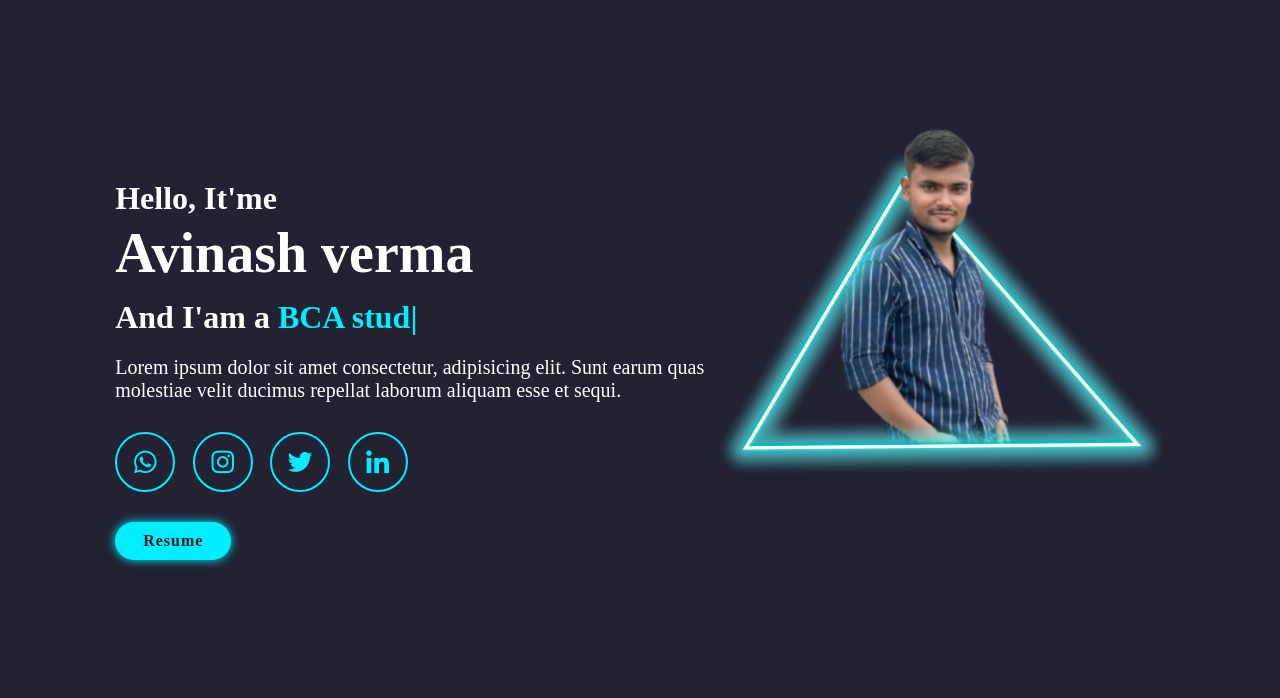
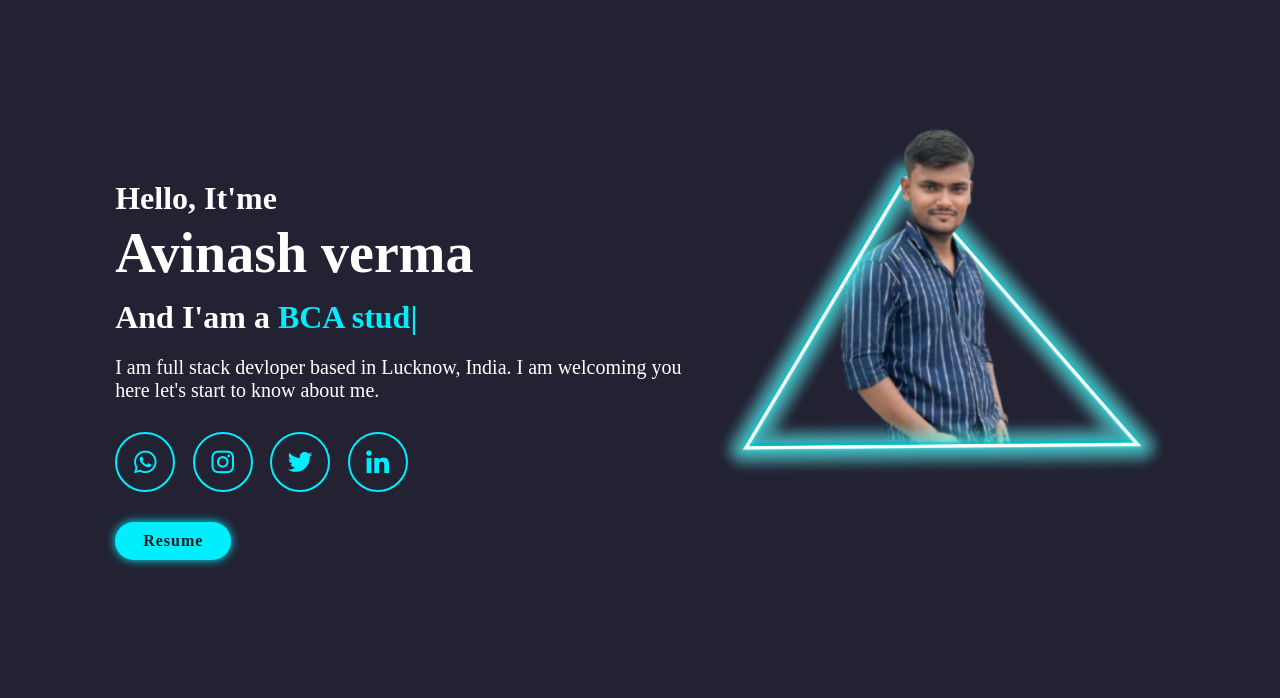
Before and after one commit to avinash932/avi_port, a Django app: page / in a window 1280 px wide. Shown: the part 81-779 px from the top of the page. Run offline with Django 5.2, Linux system fonts and the light colour scheme; data comes from the database, SQL or seed files in the repository; both versions use the stored data as it was after the commit; some libraries are stand-ins or nearby versions.

Commit message:
first commit

```diff
--- a/templates/index.html
+++ b/templates/index.html
@@ -37,8 +37,8 @@
       <h3>Hello, It'me</h3>
       <h1>Avinash verma</h1>
       <h3>And I'am a <span class="multiple-text"></span></h3>
-      <p>Lorem ipsum dolor sit amet consectetur, adipisicing elit. Sunt earum quas
-        molestiae velit ducimus repellat laborum aliquam esse et sequi.</p>
+      <p>I am full stack devloper based in Lucknow, India.
+        I am welcoming you here let's start to know about me.</p>
       <div class="social-media">
         <a href="https://wa.me/918957482254" target="_blank"><i class='bx bxl-whatsapp'></i></a>
         <a href="https://www.instagram.com/avinash_verma_550/" target="_blank"><i class='bx bxl-instagram'></i></a>
@@ -84,10 +84,10 @@
     <div class="about-content">
       <h2 class="heading">About <span>Me</span></h2>
       <h3>Frontend Developer</h3>
-      <p>Lorem ipsum dolor sit amet, consectetur adipisicing elit. Suscipit a fugit modi enim odit nobis. Qui maxime
-        minus amet eligendi dolores non in, similique ipsam earum, corporis omnis repudiandae, debitis rem ut? Non sed
-        ad laborum inventore nulla! Eum natus eveniet tempora a hic quidem, nobis obcaecati quam provident impedit.</p>
-      <a href="" class="btn">Read more</a>
+      <p>Hi! I’m Avinash Verma, from lucknow. I am persuing bachelors of computer application from School of Management Sciences ,luck now. I specialize in website devlopment by Django.
+        I’m proficient in pyhton programming language and prototype designing by CANVA, UIUX, FIGMA. My strengths include leadership quality,good communication skills,great convincing power and critical thinking.#about
+       I'm a positive and growth_orientedlearner. I excel in challenges and leaverage setbacks to build stronger skills. My ultimate goal is to leaverage my skills as a successful enterprenur or within a leading company.
+        Feel free to reach out if you’d like to collaborate or learn more about my work!</p>
     </div>
   </section>
 
```
Also changed, not shown: db.sqlite3, media/detail1.png (added), media/travel.png (added).
